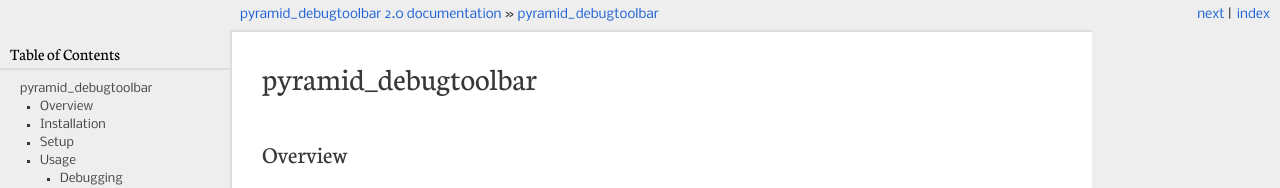
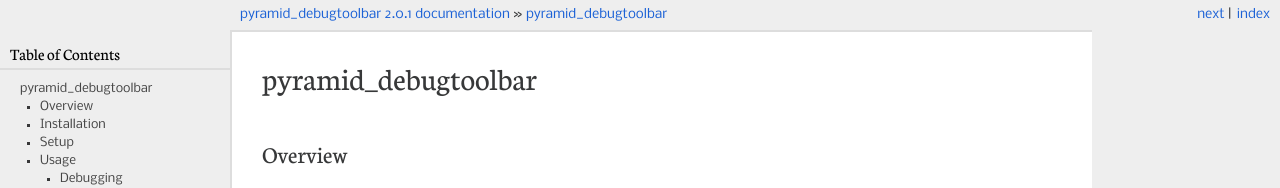
Before and after one commit to Pylons/pyramid_debugtoolbar, a Sphinx documentation site: the page built from docs/index.rst, in a window 1280 px wide and 900 px high. Shown: the top 188 px of the window. Built offline with Sphinx 7.4.7, drawn with Linux system fonts in a browser that asks for light colours; some of the changed text lies outside the part shown.

Commit message:
prep for 2.0.1

```diff
--- a/docs/conf.py
+++ b/docs/conf.py
@@ -62,7 +62,7 @@
 # other places throughout the built documents.
 #
 # The short X.Y version.
-version = '2.0'
+version = '2.0.1'
 # The full version, including alpha/beta/rc tags.
 release = version
 
--- a/setup.py
+++ b/setup.py
@@ -40,7 +40,7 @@
     ]
 
 setup(name='pyramid_debugtoolbar',
-      version='2.0',
+      version='2.0.1',
       description=('A package which provides an interactive HTML debugger '
                    'for Pyramid application development'),
       long_description=README + '\n\n' + CHANGES,
```
